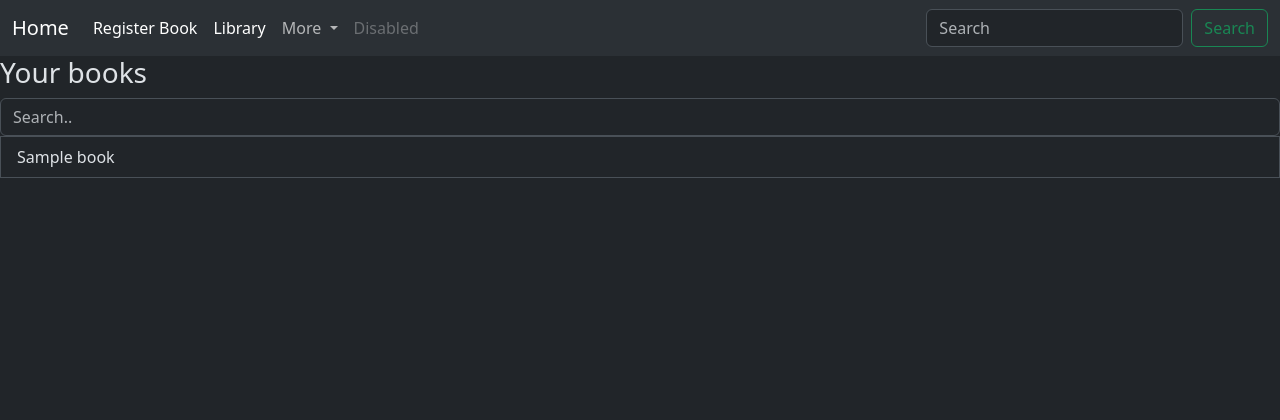
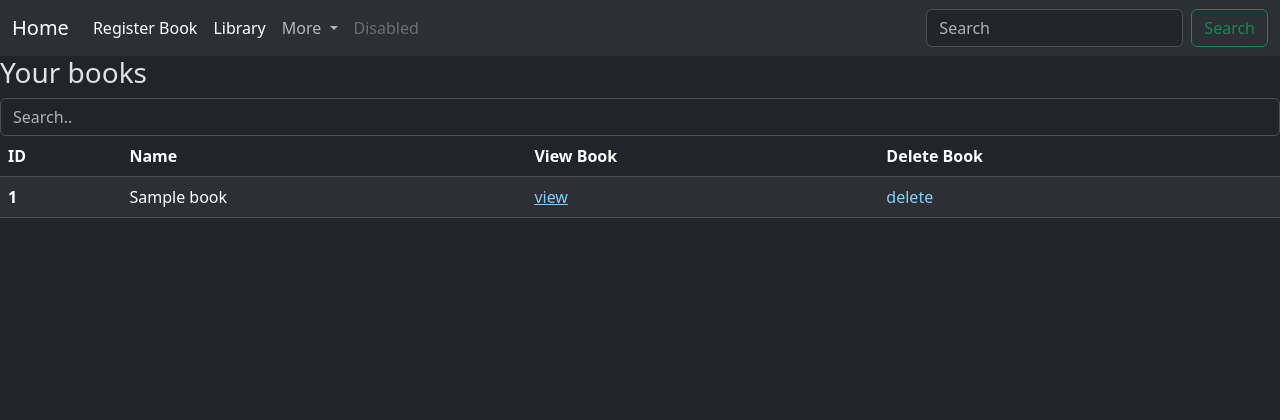
Before and after one commit to LukeTwo/InventoryWebApp, a Django app: page /library/ in a window 1280 px wide. Shown: the top 420 px of the page. Run offline with Django 3.2, Linux system fonts and the light colour scheme; a user stored in the database is signed in; tables that the repository leaves empty hold one stand-in row (values such as "Sample post"); some libraries are stand-ins or nearby versions.

Commit message:
Changed library to table view and changed css

```diff
--- a/home/templates/home/library.html
+++ b/home/templates/home/library.html
@@ -1,26 +1,67 @@
 <!-- This takes a list of books from view.library and lists the names on their own rows -->
 {% extends 'home/base.html' %}
 {% block content %}
+<style>
+  #view {
+  text-decoration: underline;
+  cursor: pointer;
+  color:lightskyblue;
+  }
+
+  #delete {
+    color:lightskyblue;
+    cursor: pointer;
+
+  }
+
+  #delete:hover {
+    color:red;
+    text-decoration: underline;
+  }
+
+  #view:hover {
+    color:royalblue;
+    text-decoration: underline;
+  }
+
+  tr {
+    cursor: default;
+  }
+</style>
 <script src="https://ajax.googleapis.com/ajax/libs/jquery/3.7.1/jquery.min.js"></script>
 <script src="https://maxcdn.bootstrapcdn.com/bootstrap/3.4.1/js/bootstrap.min.js"></script>
 <link href="https://cdn.jsdelivr.net/npm/bootstrap@5.3.3/dist/css/bootstrap.min.css" rel="stylesheet" integrity="sha384-QWTKZyjpPEjISv5WaRU9OFeRpok6YctnYmDr5pNlyT2bRjXh0JMhjY6hW+ALEwIH" crossorigin="anonymous">
 <h3>Your books</h3>
-<input class="form-control" id="myInput" type="text" placeholder="Search..">
-<ul class="list-group" id="book-list">
-{% if books %}
+<table class="table table-striped" id='book-table'>
+  <thead>
+    <tr>
+      <th scope="col">ID</th>
+      <th scope="col">Name</th>
+      <th scope="col">View Book</th>
+      <th scope="col">Delete Book</th>
+    </tr>
+  </thead>
+  <tbody>
+    {% if books %}
     {% for book in books %}
-        <li><a class="list-group-item" href="/library/{{ book.book_id }}/">{{ book.book_name }}</a></li>
+    <tr>
+      <th scope="row">{{ book.book_id }}</th>
+      <td>{{ book.book_name }}</td>
+      <td id='view' onclick="location.href='/library/{{ book.book_id }}/'"><a href="/library/{{ book.book_id }}/"></a>view</td>
+      <td id='delete' onclick="location.href='/library/{{ book.book_id }}/'"><a href="/library/{{ book.book_id }}/"></a>delete</td>
+    </tr>
     {% endfor %}
 {% else %}
     <p>No books are available.</p>
 {% endif %}
-</ul>
+  </tbody>
+<input class="form-control" id="myInput" type="text" placeholder="Search..">
 
 <script>
     $(document).ready(function(){
       $("#myInput").on("keyup", function() {
         var value = $(this).val().toLowerCase();
-        $("#book-list li").filter(function() {
+        $("#book-table tbody tr").filter(function() {
           $(this).toggle($(this).text().toLowerCase().indexOf(value) > -1)
         });
       });
```
Also changed, not shown: README.md.
